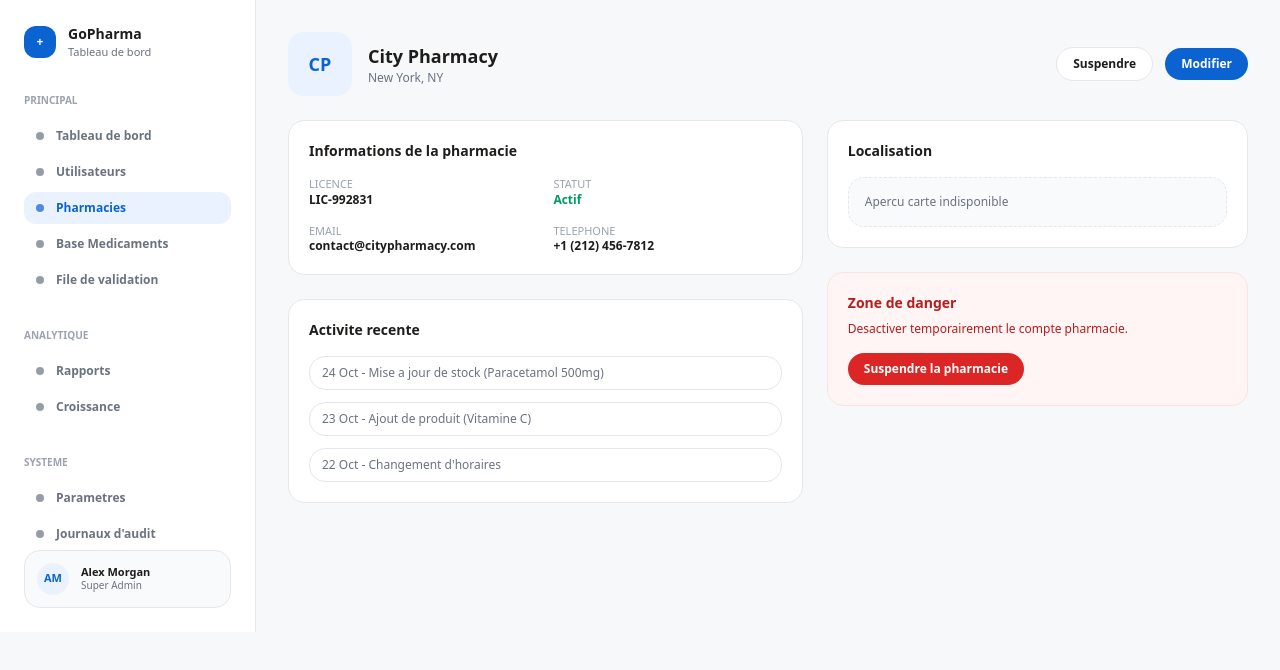
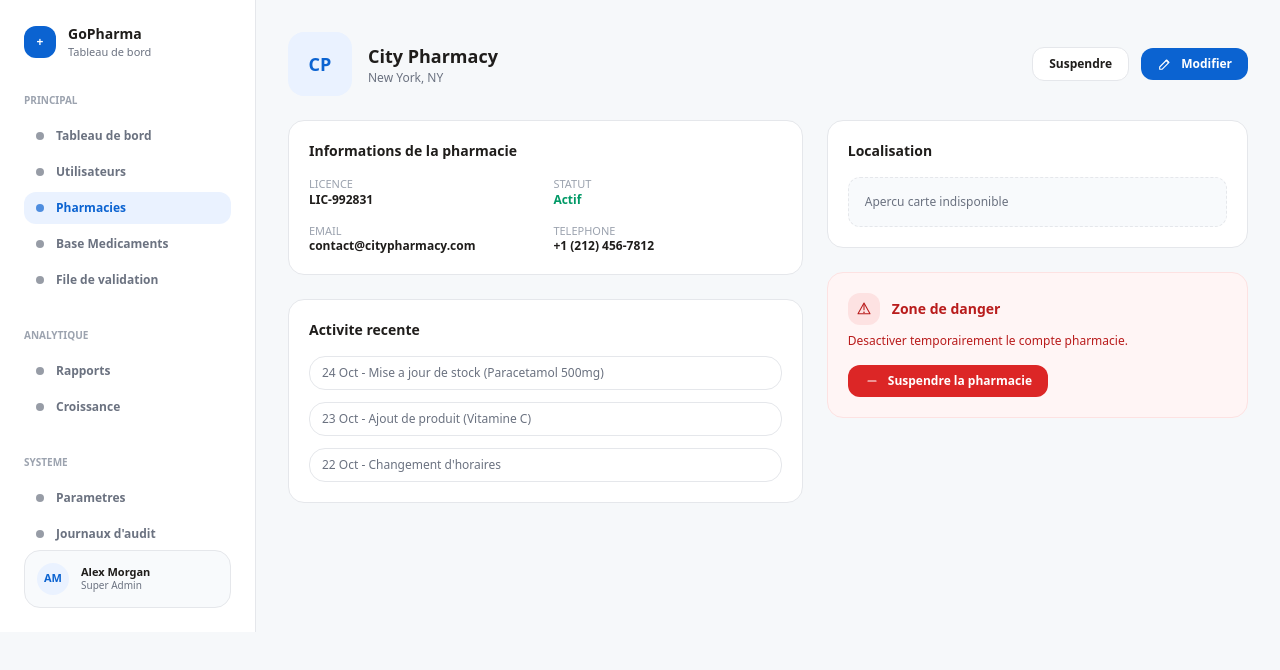
Before and after one commit to ai-embed/gopharma, a Next.js app: page /admin/pharmacies/1 in a window 1280 px wide. Shown: the top 670 px of the page. Built offline with nearby package versions, Linux system fonts and the light colour scheme.

Commit message:
feat: align admin user and pharmacy forms

```diff
--- a/src/app/admin/pharmacies/[id]/page.tsx
+++ b/src/app/admin/pharmacies/[id]/page.tsx
@@ -12,10 +12,26 @@ export default function AdminPharmacyProfilePage() {
               </div>
             </div>
             <div className="flex items-center gap-3">
-              <button className="rounded-full border border-[#E5E7EB] bg-white px-4 py-2 text-xs font-semibold text-[#1F1D1B]">
+              <button className="rounded-xl border border-[#E5E7EB] bg-white px-4 py-2 text-xs font-semibold text-[#1F1D1B]">
                 Suspendre
               </button>
-              <button className="rounded-full bg-[#0B63D1] px-4 py-2 text-xs font-semibold text-white">
+              <button className="inline-flex items-center gap-2 rounded-xl bg-[#0B63D1] px-4 py-2 text-xs font-semibold text-white">
+                <svg viewBox="0 0 24 24" className="h-4 w-4" aria-hidden="true">
+                  <path
+                    d="M4 16.5V20h3.5L18 9.5l-3.5-3.5L4 16.5z"
+                    fill="none"
+                    stroke="currentColor"
+                    strokeWidth="1.6"
+                    strokeLinejoin="round"
+                  />
+                  <path
+                    d="M13.5 6.5l3 3"
+                    fill="none"
+                    stroke="currentColor"
+                    strokeWidth="1.6"
+                    strokeLinecap="round"
+                  />
+                </svg>
                 Modifier
               </button>
             </div>
@@ -78,17 +94,47 @@ export default function AdminPharmacyProfilePage() {
             <div className="space-y-6">
               <div className="rounded-2xl border border-[#E5E7EB] bg-white p-5">
                 <h2 className="text-sm font-semibold">Localisation</h2>
-                <div className="mt-4 rounded-2xl border border-dashed border-[#E5E7EB] bg-[#F8FAFC] p-4 text-xs text-[#6B7280]">
+                <div className="mt-4 rounded-xl border border-dashed border-[#E5E7EB] bg-[#F8FAFC] p-4 text-xs text-[#6B7280]">
                   Apercu carte indisponible
                 </div>
               </div>
 
               <div className="rounded-2xl border border-[#FDE2E2] bg-[#FFF5F5] p-5 text-xs text-[#B91C1C]">
-                <h2 className="text-sm font-semibold">Zone de danger</h2>
+                <div className="flex items-center gap-3">
+                  <span className="flex h-8 w-8 items-center justify-center rounded-xl bg-[#FDE2E2] text-[#B91C1C]">
+                    <svg viewBox="0 0 24 24" className="h-4 w-4" aria-hidden="true">
+                      <path
+                        d="M12 5v8"
+                        fill="none"
+                        stroke="currentColor"
+                        strokeWidth="1.6"
+                        strokeLinecap="round"
+                      />
+                      <circle cx="12" cy="17" r="1.2" fill="currentColor" />
+                      <path
+                        d="M12 3l9 16H3L12 3z"
+                        fill="none"
+                        stroke="currentColor"
+                        strokeWidth="1.6"
+                        strokeLinejoin="round"
+                      />
+                    </svg>
+                  </span>
+                  <h2 className="text-sm font-semibold">Zone de danger</h2>
+                </div>
                 <p className="mt-2">
                   Desactiver temporairement le compte pharmacie.
                 </p>
-                <button className="mt-4 rounded-full bg-[#DC2626] px-4 py-2 text-xs font-semibold text-white">
+                <button className="mt-4 inline-flex items-center gap-2 rounded-xl bg-[#DC2626] px-4 py-2 text-xs font-semibold text-white">
+                  <svg viewBox="0 0 24 24" className="h-4 w-4" aria-hidden="true">
+                    <path
+                      d="M6 12h12"
+                      fill="none"
+                      stroke="currentColor"
+                      strokeWidth="1.8"
+                      strokeLinecap="round"
+                    />
+                  </svg>
                   Suspendre la pharmacie
                 </button>
               </div>
--- a/src/app/admin/pharmacies/new/page.tsx
+++ b/src/app/admin/pharmacies/new/page.tsx
@@ -9,10 +9,20 @@ export default function AdminNewPharmacyPage() {
               </p>
             </div>
             <div className="flex items-center gap-3">
-              <button className="rounded-full border border-[#E5E7EB] bg-white px-4 py-2 text-xs font-semibold text-[#1F1D1B]">
+              <button className="rounded-xl border border-[#E5E7EB] bg-white px-4 py-2 text-xs font-semibold text-[#1F1D1B]">
                 Annuler
               </button>
-              <button className="rounded-full bg-[#0B63D1] px-4 py-2 text-xs font-semibold text-white">
+              <button className="inline-flex items-center gap-2 rounded-xl bg-[#0B63D1] px-4 py-2 text-xs font-semibold text-white">
+                <svg viewBox="0 0 24 24" className="h-4 w-4" aria-hidden="true">
+                  <path
+                    d="M6 12.5l3.5 3.5L18 8.5"
+                    fill="none"
+                    stroke="currentColor"
+                    strokeWidth="1.8"
+                    strokeLinecap="round"
+                    strokeLinejoin="round"
+                  />
+                </svg>
                 Enregistrer
               </button>
             </div>
@@ -22,31 +32,31 @@ export default function AdminNewPharmacyPage() {
             <div className="grid gap-4 md:grid-cols-2">
               <div>
                 <p className="text-[11px] text-[#6B7280]">Nom de la pharmacie</p>
-                <div className="mt-2 rounded-2xl border border-[#E5E7EB] px-4 py-3 text-xs">
+                <div className="mt-2 rounded-xl border border-[#E5E7EB] bg-white px-4 py-3 text-xs">
                   ex: Pharmacie de la Sante
                 </div>
               </div>
               <div>
                 <p className="text-[11px] text-[#6B7280]">Numero IFU</p>
-                <div className="mt-2 rounded-2xl border border-[#E5E7EB] px-4 py-3 text-xs">
+                <div className="mt-2 rounded-xl border border-[#E5E7EB] bg-white px-4 py-3 text-xs">
                   000-000-000
                 </div>
               </div>
               <div className="md:col-span-2">
                 <p className="text-[11px] text-[#6B7280]">Adresse</p>
-                <div className="mt-2 rounded-2xl border border-[#E5E7EB] px-4 py-3 text-xs">
+                <div className="mt-2 rounded-xl border border-[#E5E7EB] bg-white px-4 py-3 text-xs">
                   123 Rue de la Pharmacie, Ville, Pays
                 </div>
               </div>
               <div>
                 <p className="text-[11px] text-[#6B7280]">Contact email</p>
-                <div className="mt-2 rounded-2xl border border-[#E5E7EB] px-4 py-3 text-xs">
+                <div className="mt-2 rounded-xl border border-[#E5E7EB] bg-white px-4 py-3 text-xs">
                   contact@pharmacie.com
                 </div>
               </div>
               <div>
                 <p className="text-[11px] text-[#6B7280]">Telephone</p>
-                <div className="mt-2 rounded-2xl border border-[#E5E7EB] px-4 py-3 text-xs">
+                <div className="mt-2 rounded-xl border border-[#E5E7EB] bg-white px-4 py-3 text-xs">
                   +229 67 00 00 00
                 </div>
               </div>
--- a/src/app/admin/users/new/page.tsx
+++ b/src/app/admin/users/new/page.tsx
@@ -9,10 +9,20 @@ export default function AdminNewUserPage() {
               </p>
             </div>
             <div className="flex items-center gap-3">
-              <button className="rounded-full border border-[#E5E7EB] bg-white px-4 py-2 text-xs font-semibold text-[#1F1D1B]">
+              <button className="rounded-xl border border-[#E5E7EB] bg-white px-4 py-2 text-xs font-semibold text-[#1F1D1B]">
                 Annuler
               </button>
-              <button className="rounded-full bg-[#0B63D1] px-4 py-2 text-xs font-semibold text-white">
+              <button className="inline-flex items-center gap-2 rounded-xl bg-[#0B63D1] px-4 py-2 text-xs font-semibold text-white">
+                <svg viewBox="0 0 24 24" className="h-4 w-4" aria-hidden="true">
+                  <path
+                    d="M6 12.5l3.5 3.5L18 8.5"
+                    fill="none"
+                    stroke="currentColor"
+                    strokeWidth="1.8"
+                    strokeLinecap="round"
+                    strokeLinejoin="round"
+                  />
+                </svg>
                 Enregistrer
               </button>
             </div>
@@ -22,33 +32,34 @@ export default function AdminNewUserPage() {
             <div className="grid gap-4 md:grid-cols-2">
               <div>
                 <p className="text-[11px] text-[#6B7280]">Nom complet</p>
-                <div className="mt-2 rounded-2xl border border-[#E5E7EB] px-4 py-3 text-xs">
+                <div className="mt-2 rounded-xl border border-[#E5E7EB] bg-white px-4 py-3 text-xs">
                   ex: Dr. Sarah Wilson
                 </div>
               </div>
               <div>
                 <p className="text-[11px] text-[#6B7280]">Email</p>
-                <div className="mt-2 rounded-2xl border border-[#E5E7EB] px-4 py-3 text-xs">
+                <div className="mt-2 rounded-xl border border-[#E5E7EB] bg-white px-4 py-3 text-xs">
                   ex: sarah@pharmafinder.com
                 </div>
               </div>
               <div>
                 <p className="text-[11px] text-[#6B7280]">Role</p>
-                <div className="mt-2 rounded-2xl border border-[#E5E7EB] px-4 py-3 text-xs">
+                <div className="mt-2 rounded-xl border border-[#E5E7EB] bg-white px-4 py-3 text-xs">
                   Pharmacien
                 </div>
               </div>
               <div>
                 <p className="text-[11px] text-[#6B7280]">Statut</p>
-                <div className="mt-2 rounded-2xl border border-[#E5E7EB] px-4 py-3 text-xs">
+                <div className="mt-2 rounded-xl border border-[#E5E7EB] bg-white px-4 py-3 text-xs">
                   Actif
                 </div>
               </div>
               <div className="md:col-span-2">
                 <p className="text-[11px] text-[#6B7280]">Notes internes</p>
-                <div className="mt-2 h-24 rounded-2xl border border-[#E5E7EB] px-4 py-3 text-xs text-[#6B7280]">
-                  Ajouter un commentaire...
-                </div>
+                <textarea
+                  placeholder="Ajouter un commentaire..."
+                  className="mt-2 h-24 w-full rounded-xl border border-[#E5E7EB] bg-white px-4 py-3 text-xs text-[#6B7280]"
+                />
               </div>
             </div>
           </div>
```
Also changed, not shown: src/app/admin/users/[id]/page.tsx (+51 -5 lines).
